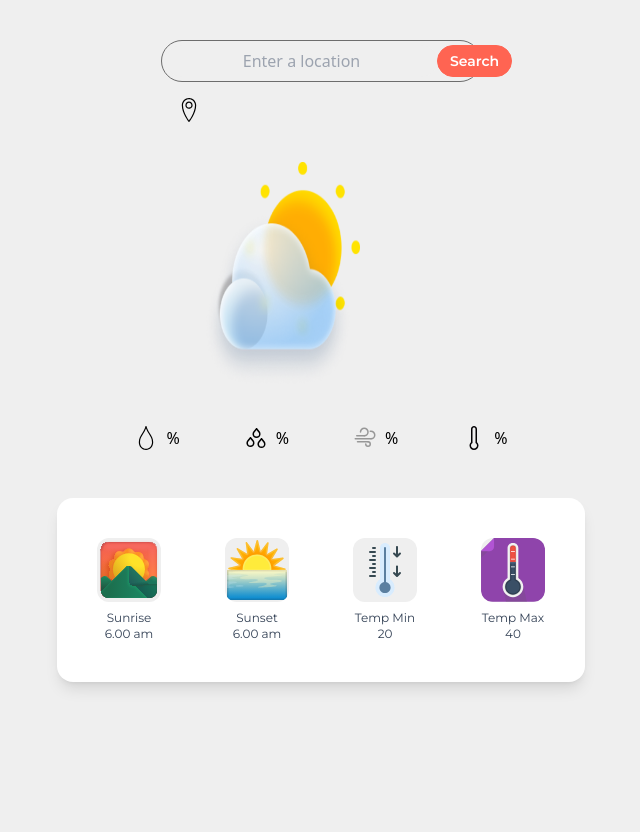
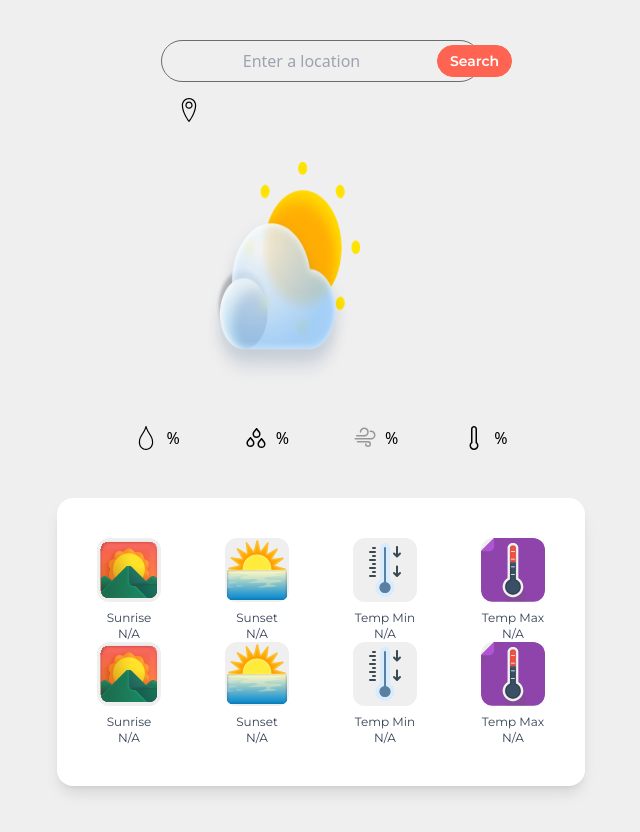
Before and after one commit to nuruzzamn/Weather-App-by-React---Tailwind-, a React (Vite) app: page / in a window 1280 px wide. Shown: the whole page, without its empty margins (319-959 px from the left). Before the commit the page ends 800 px from the top, so only its background shows below. Built offline with nearby package versions, Linux system fonts and the light colour scheme; a web font is replaced by a local one.

Commit message:
[feat] downsection set time data

```diff
--- a/src/components/DailyInfo.jsx
+++ b/src/components/DailyInfo.jsx
@@ -2,6 +2,16 @@
 const DailyInfo = ({ imgURL, name, value }) => {
   return (
     <div>
+      <section className="flex flex-col bg-white justify-center items-center">
+        <img
+          src={imgURL}
+          alt=""
+          className="object-contain w-12 h-12 sm:w-16 sm:h-16 rounded-xl mb-2"
+        />
+        <p className="bg-white font-montserrat text-xs text-slate-700 ">{name}</p>
+        <p className="bg-white font-montserrat text-xs text-slate-700 ">{value}</p>
+      </section>
+
       <section className="flex flex-col bg-white justify-center items-center">
         <img
           src={imgURL}
--- a/src/components/DownSection.jsx
+++ b/src/components/DownSection.jsx
@@ -1,14 +1,16 @@
 import DailyInfo from "./DailyInfo";
 import { dailyInfo } from "../constant";
+import { useState } from "react";
 
-const DownSection = () => {
+const DownSection = ({sunriseTime}) => {
+
   return (
     <div>
       <section className="sm:p-10 p-2 bg-white rounded-2xl border-slate-gray shadow-lg">
         <section className="flex flex-1 bg-white gap-5 sm:gap-16 justify-evenly">
           {dailyInfo &&
             dailyInfo.map((info, index) => {
-              return <DailyInfo key={index} {...info} />;
+              return <DailyInfo key={index} {...info} value={sunriseTime}/>;
             })}
         </section>
       </section>
--- a/src/components/Weather.jsx
+++ b/src/components/Weather.jsx
@@ -1,21 +1,42 @@
-import { useState } from "react";
+import { useState, useEffect, useMemo } from "react";
 import Search from "./Search";
 import MiddleSection from "./MiddleSection";
 import DownSection from "./DownSection";
 import DataRow from "./DataRow";
+
+// Function to format Unix timestamp to "hh:mm AM/PM" format
+const formatTimestampToTime = (timestamp) => {
+  if (timestamp !== undefined) {
+    // Convert to JavaScript Date object
+    const date = new Date(timestamp * 1000);
+
+    // Get hours and minutes
+    const hours = date.getHours();
+    const minutes = date.getMinutes();
+
+    // Determine AM/PM
+    const ampm = hours >= 12 ? "PM" : "AM";
+
+    // Convert hours to 12-hour format
+    const hours12 = hours % 12 || 12;
+
+    // Format the time as "hh:mm AM/PM"
+    return `${hours12}:${minutes.toString().padStart(2, "0")} ${ampm}`;
+  } else {
+    return "N/A";
+  }
+};
 
 const Weather = () => {
   const [data, setData] = useState("");
   const [error, setError] = useState(null);
 
   const onFetchDataChanged = (data) => {
-    // console.log('fetch data - weather', data)
     setData(data);
   };
 
   const onErrorMessageChanged = (data) => {
-    // console.log('error - weather', data)
-    setError(error);
+    setError(data);
   };
 
   (data !==undefined)? console.log("weather  bbgb", data):console.log("undefined data");
@@ -32,10 +53,88 @@ const Weather = () => {
   const dataTemp = data.main?.temp;
   const tempMax = data.main?.temp_max;
   const tempMin = data.main?.temp_min;
+  (data === null)? des="" : des=data?.weather?.[0]?.description
 
-  console.log("data check",data);
 
-  (data === null)? des="" : des=data?.weather?.[0]?.description
+
+
+  // Use the formatTimestampToTime function to format sunrise and sunset
+  const sunriseTime = useMemo(() => formatTimestampToTime(sunrise), [sunrise]);
+  const sunsetTime = useMemo(() => formatTimestampToTime(sunset), [sunset]);
+/*
+
+
+  // const { sunrise, sunset } = time;
+
+  // console.log("down section",sunrise);
+
+  const [first, setfirst] = useState("")
+
+  if (sunrise !== undefined) {
+    // Unix timestamp
+    const timestamp = sunrise;
+
+    // Convert to JavaScript Date object
+    const date = new Date(timestamp * 1000);
+
+    // Get hours and minutes
+    const hours = date.getHours();
+    const minutes = date.getMinutes();
+
+    // Determine AM/PM
+    const ampm = hours >= 12 ? "PM" : "AM";
+
+    // Convert hours to 12-hour format
+    const hours12 = hours % 12 || 12;
+
+    // Format the time as "hh:mm AM/PM"
+    const timeFormatted = `${hours12}:${minutes
+      .toString()
+      .padStart(2, "0")} ${ampm}`;
+
+      setfirst(timeFormatted)
+
+  } else {
+    console.log("else undefined");
+  }
+
+  useEffect(() => {
+    setfirst(first)
+
+  }, [first])
+
+  console.log("time set", first);
+  console.log("/////////////////");
+
+// Memoize the sunrise time
+const sunriseTime = useMemo(() => {
+  if (sunrise !== undefined) {
+    // Unix timestamp
+    const timestamp = sunrise;
+
+    // Convert to JavaScript Date object
+    const date = new Date(timestamp * 1000);
+
+    // Get hours and minutes
+    const hours = date.getHours();
+    const minutes = date.getMinutes();
+
+    // Determine AM/PM
+    const ampm = hours >= 12 ? "PM" : "AM";
+
+    // Convert hours to 12-hour format
+    const hours12 = hours % 12 || 12;
+
+    // Format the time as "hh:mm AM/PM"
+    return `${hours12}:${minutes.toString().padStart(2, "0")} ${ampm}`;
+  } else {
+    return "N/A";
+  }
+}, [sunrise]);*/
+
+// console.log("sunriseTime",sunsetTime)
+
+
 
   return (
     <div className="max-w-3xl relative m-auto flex flex-1 justify-center flex-col">
@@ -58,7 +157,7 @@ const Weather = () => {
       </section>
 
       <section className="sm:padding padding-y flex flex-1 justify-center">
-        <DownSection />
+        <DownSection sunriseTime={sunriseTime}/>
       </section>
     </div>
   );
```
